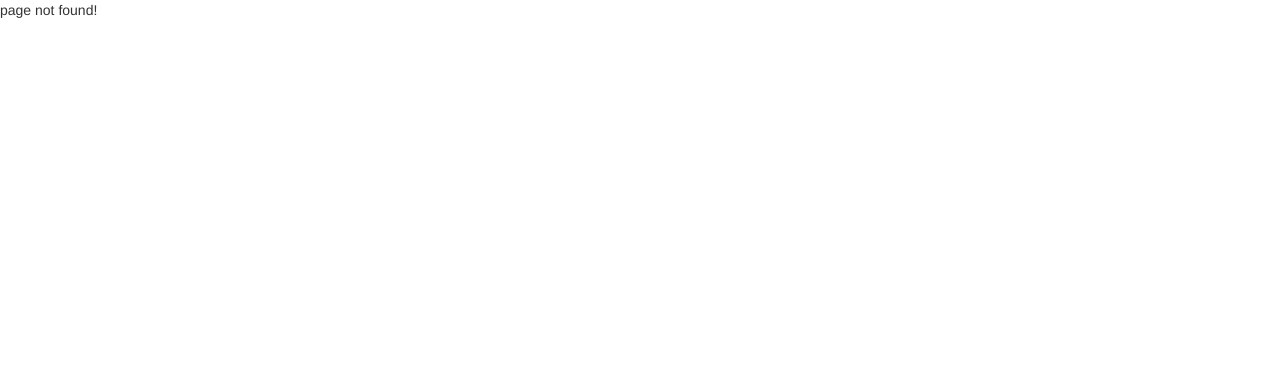
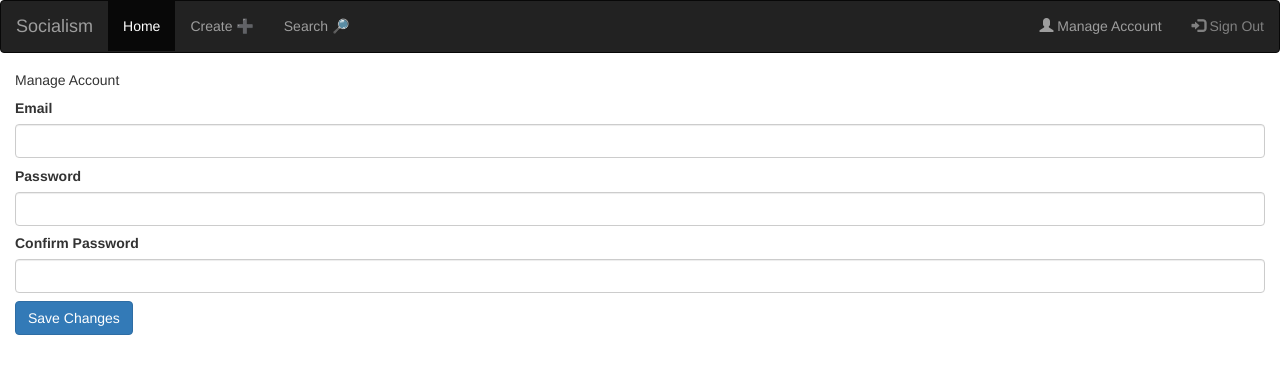
Before and after one commit to Aman3899/Social_Media_Platform, a React (Vite) app in the folder client/: page /manageAccount in a window 1280 px wide. Before the commit this address had no page. Shown: the top 374 px of the page. Built offline with nearby package versions, Linux system fonts and the light colour scheme.

Commit message:
Setting Client-Side Code

```diff
--- a/client/src/App.jsx
+++ b/client/src/App.jsx
@@ -10,6 +10,10 @@ import Notfound from './components/nofound.jsx';
 import ProtectedRoute from './routehandling/protectedroute.jsx';
 import { AuthProvider } from "./auth/authcontext.jsx";
 import SwitchRoute from './routehandling/switchroute.js';
+import MainNavbar from "./components/MainNavbar.jsx";
+import ManageAccount from "./components/ManageAccounts.jsx";
+import InitialNavbar from "./components/InitialNavbar.jsx";
+import Footer from "./components/Footer.jsx";
 const isAuthenticated = localStorage.getItem('isAuthenticated') === 'True';
 
 
@@ -33,8 +37,11 @@ function App() {
           <Route path="/" element={<ProtectedRoute elementIfAuthenticated={<Home />} isAuthenticated={isAuthenticated}/>}  />
           <Route path="/createPost" element={<ProtectedRoute elementIfAuthenticated={<CreatePost />} isAuthenticated={isAuthenticated}/>}  />
 
-          <Route path="/register" element={<Register />} />
-          <Route path="/login" element={<Login />} />
+          <Route path="/register" element={<> <InitialNavbar /> <Register /> </>} />
+          <Route path="/login" element={ <> <InitialNavbar /> <Login /> </>} />
+          <Route path="/search" element={<> <MainNavbar /> <Searching /> </>} />
+          <Route path="/manageAccount" element={<> <MainNavbar /> <ManageAccount /> </>} />
+
           <Route path="*" element={<Notfound />} />
         </Routes>
       </BrowserRouter>
--- a/client/src/components/InitialNavbar.jsx
+++ b/client/src/components/InitialNavbar.jsx
@@ -15,7 +15,7 @@ const Navbar = () => {
                 <li><Link to="https://aman-ullah.netlify.app/" target="_blank">Portfolio</Link></li>
             </ul>
             <ul className="nav navbar-nav navbar-right">
-                <li><Link to="/signup"><span className="glyphicon glyphicon-user"></span> Sign Up</Link></li>
+                <li><Link to="/register"><span className="glyphicon glyphicon-user"></span> Sign Up</Link></li>
                 <li><Link to="/"><span className="glyphicon glyphicon-log-in"></span> Login</Link></li>
             </ul>
         </div>
--- a/client/src/components/MainNavbar.jsx
+++ b/client/src/components/MainNavbar.jsx
@@ -25,8 +25,8 @@ const MainNavbar = () => {
                 <li><Link to="/search">Search 🔎</Link></li>
             </ul>
             <ul className="nav navbar-nav navbar-right">
-                <li><Link to="/account"><span className="glyphicon glyphicon-user"></span>  Manage Account</Link></li>
-                <li><button onClick={handleSignOut}><span className="glyphicon glyphicon-log-in"></span>  Sign Out</button></li>
+                <li><Link to="/manageAccount"><span className="glyphicon glyphicon-user"></span>  Manage Account</Link></li>
+                <li style={{color: "grey", padding: "15px"}}><button onClick={handleSignOut}><span className="glyphicon glyphicon-log-in"></span>  Sign Out</button></li>
             </ul>
         </div>
       </nav>
--- /dev/null
+++ b/client/src/components/ManageAccounts.jsx
@@ -0,0 +1,75 @@
+import React, { useState } from "react";
+
+const ManageAccount = () => {
+  const [formData, setFormData] = useState({
+    email: "",
+    password: "",
+    confirmPassword: "",
+  });
+
+  const handleChange = (e) => {
+    const { name, value } = e.target;
+    setFormData({ ...formData, [name]: value });
+  };
+
+  const handleSubmit = (e) => {
+    e.preventDefault();
+    // Add your form submission logic here
+    console.log(formData);
+  };
+
+  return (
+    <div className="container mt-5">
+      <h2 className="mb-4">Manage Account</h2>
+      <form onSubmit={handleSubmit}>
+        <div className="mb-3">
+          <label htmlFor="email" className="form-label">
+            Email
+          </label>
+          <input
+            type="email"
+            className="form-control"
+            id="email"
+            name="email"
+            value={formData.email}
+            onChange={handleChange}
+            required
+          />
+        </div>
+        <div className="mb-3">
+          <label htmlFor="password" className="form-label">
+            Password
+          </label>
+          <input
+            type="password"
+            className="form-control"
+            id="password"
+            name="password"
+            value={formData.password}
+            onChange={handleChange}
+            required
+          />
+        </div>
+        <div className="mb-3">
+          <label htmlFor="confirmPassword" className="form-label">
+            Confirm Password
+          </label>
+          <input
+            type="password"
+            className="form-control"
+            id="confirmPassword"
+            name="confirmPassword"
+            value={formData.confirmPassword}
+            onChange={handleChange}
+            required
+          />
+        </div>
+        <button type="submit" className="btn btn-primary">
+          Save Changes
+        </button>
+      </form>
+    </div>
+  );
+};
+
+export default ManageAccount;
--- a/client/src/components/nofound.jsx
+++ b/client/src/components/nofound.jsx
@@ -1,7 +1,23 @@
 import React from 'react';
+import "../styles/NotFound.css";
+import { Link } from 'react-router-dom';
 
-const Notfound = () => {
-  return <div>page not found!</div>;
-};
+const nofound = () => {
+  return (
+    <div>
+      <div id="notfound">
+        <div class="notfound">
+          <div class="notfound-404">
+            <div></div>
+            <h1>404</h1>
+          </div>
+          <h2>Page not found</h2>
+          <p>The page you are looking for might have been removed had its name changed or is temporarily unavailable.</p>
+          <Link to="/home">Home Page</Link>
+        </div>
+      </div>
+    </div>
+  )
+}
 
-export default Notfound;
+export default nofound
--- /dev/null
+++ b/client/src/styles/NotFound.css
@@ -0,0 +1,115 @@
+* {
+    -webkit-box-sizing: border-box;
+            box-sizing: border-box;
+  }
+
+  body {
+    padding: 0;
+    margin: 0;
+  }
+
+  #notfound {
+    position: relative;
+    height: 100vh;
+  }
+
+  #notfound .notfound {
+    position: absolute;
+    left: 50%;
+    top: 50%;
+    -webkit-transform: translate(-50%, -50%);
+        -ms-transform: translate(-50%, -50%);
+            transform: translate(-50%, -50%);
+  }
+
+  .notfound {
+    max-width: 460px;
+    width: 100%;
+    text-align: center;
+    line-height: 1.4;
+  }
+
+  .notfound .notfound-404 {
+    position: relative;
+    width: 180px;
+    height: 180px;
+    margin: 0px auto 50px;
+  }
+
+  .notfound .notfound-404>div:first-child {
+    position: absolute;
+    left: 0;
+    right: 0;
+    top: 0;
+    bottom: 0;
+    background: #ffa200;
+    -webkit-transform: rotate(45deg);
+        -ms-transform: rotate(45deg);
+            transform: rotate(45deg);
+    border: 5px dashed #000;
+    border-radius: 5px;
+  }
+
+  .notfound .notfound-404>div:first-child:before {
+    content: '';
+    position: absolute;
+    left: -5px;
+    right: -5px;
+    bottom: -5px;
+    top: -5px;
+    -webkit-box-shadow: 0px 0px 0px 5px rgba(0, 0, 0, 0.1) inset;
+            box-shadow: 0px 0px 0px 5px rgba(0, 0, 0, 0.1) inset;
+    border-radius: 5px;
+  }
+
+  .notfound .notfound-404 h1 {
+    font-family: 'Cabin', sans-serif;
+    color: #000;
+    font-weight: 700;
+    margin: 0;
+    font-size: 90px;
+    position: absolute;
+    top: 50%;
+    -webkit-transform: translate(-50%, -50%);
+        -ms-transform: translate(-50%, -50%);
+            transform: translate(-50%, -50%);
+    left: 50%;
+    text-align: center;
+    height: 40px;
+    line-height: 40px;
+  }
+
+  .notfound h2 {
+    font-family: 'Cabin', sans-serif;
+    font-size: 33px;
+    font-weight: 700;
+    text-transform: uppercase;
+    letter-spacing: 7px;
+  }
+
+  .notfound p {
+    font-family: 'Cabin', sans-serif;
+    font-size: 16px;
+    color: #000;
+    font-weight: 400;
+  }
+
+  .notfound a {
+    font-family: 'Cabin', sans-serif;
+    display: inline-block;
+    padding: 10px 25px;
+    background-color: #8f8f8f;
+    border: none;
+    border-radius: 40px;
+    color: #fff;
+    font-size: 14px;
+    font-weight: 700;
+    text-transform: uppercase;
+    text-decoration: none;
+    -webkit-transition: 0.2s all;
+    transition: 0.2s all;
+  }
+
+  .notfound a:hover {
+    background-color: #2c2c2c;
+  }
--- a/client/src/styles/Searching.css
+++ b/client/src/styles/Searching.css
@@ -7,7 +7,7 @@
 .accountSearching {
     text-align: center;
     width: 30%;
-    height: 75vh;
+    height: 100vh;
     border-right: 1px solid black;
 }
 
```
